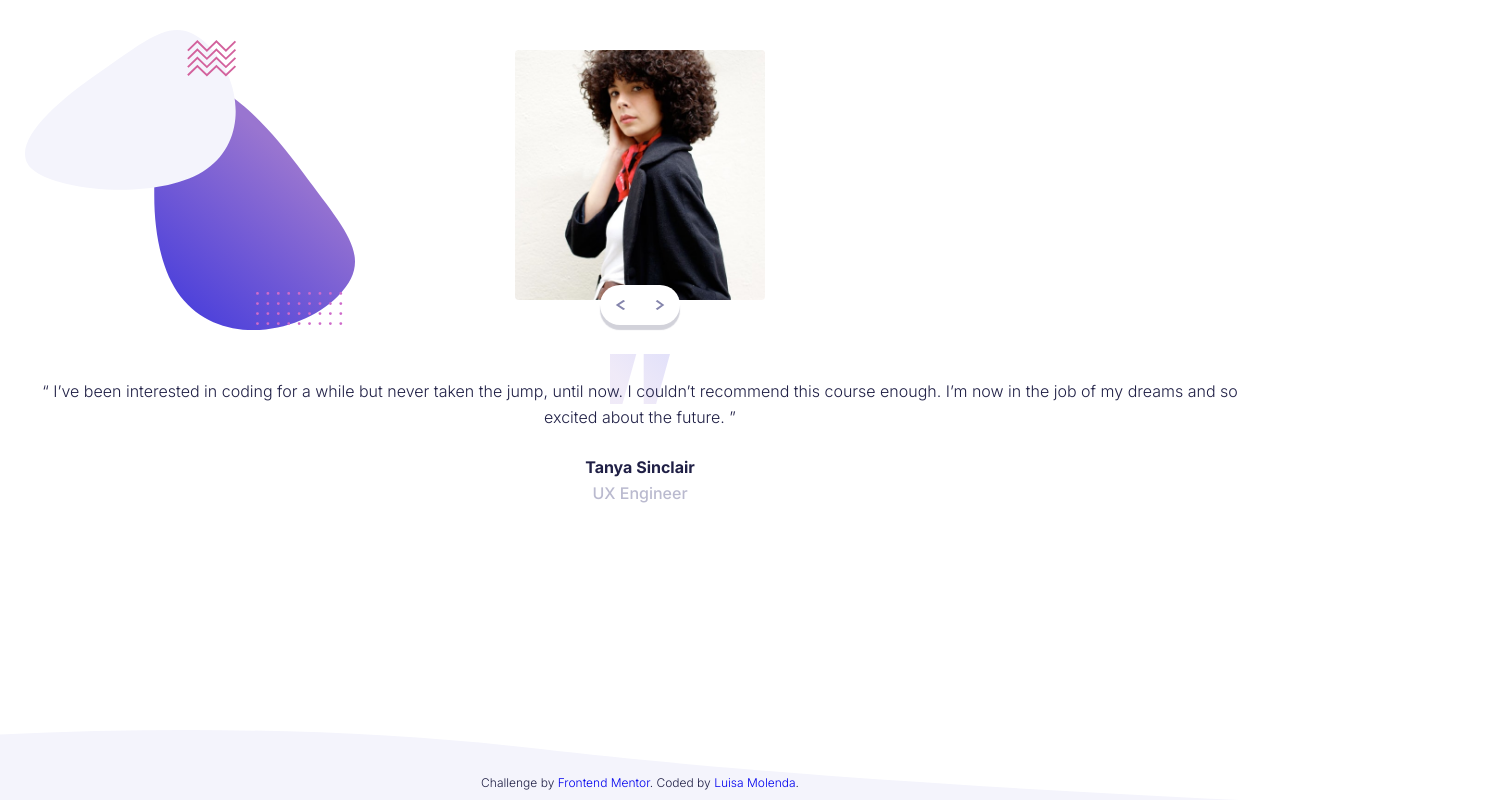
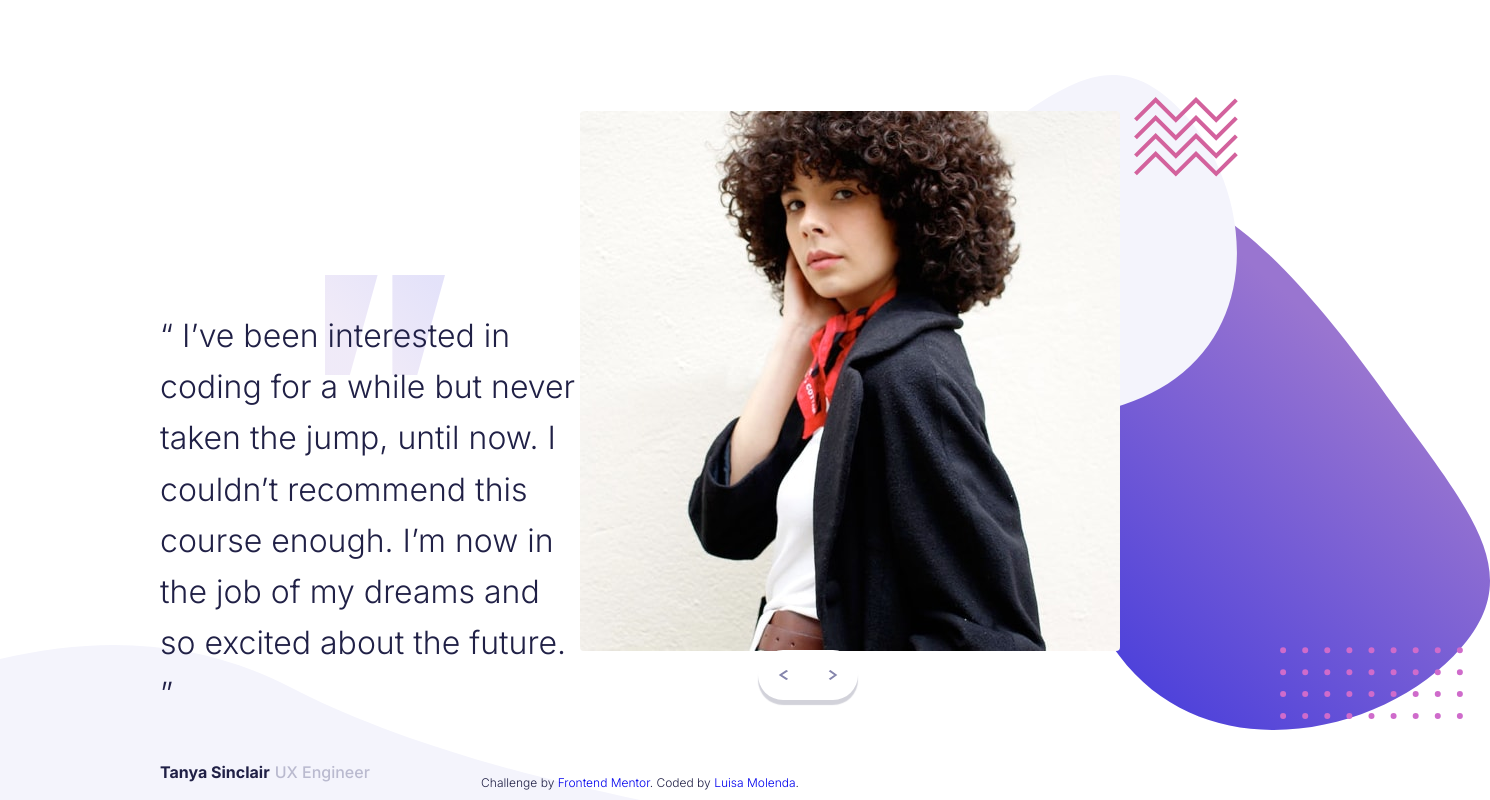
Before and after one commit to molendaluisa/coding-bootcamp-testimonials-slider-master, a React (Create React App) app: page / in a window 1280 px wide. Shown: the top 800 px of the page, 1490 px wide, since content can reach past the window. Built offline with nearby package versions, Linux system fonts and the light colour scheme.

Commit message:
desktop part 1 added

```diff
--- a/src/App.css
+++ b/src/App.css
@@ -1,4 +1,9 @@
 @import url("https://fonts.googleapis.com/css2?family=Inter:wght@300;500;700&display=swap");
+.App {
+  margin: 0;
+  padding: 0;
+}
+
 .App body {
   margin: 0;
   padding: 0;
@@ -18,20 +23,10 @@
   height: 100vh;
 }
 
-.App .testimonial .testimonial-photo .bg-img {
-  width: 330px;
-  height: 300px;
-  position: absolute;
-  top: 30px;
-  left: 25px;
-  z-index: -1;
-}
-
-.App .testimonial .testimonial-photo-user {
+.App .testimonial-photo-user {
   height: 250px;
   width: 250px;
-  margin-top: 50px;
-  margin-bottom: 50px;
+  margin: 50px 0;
   border-radius: 4px;
 }
 
@@ -39,14 +34,14 @@
   height: 40px;
   width: 80px;
   border-radius: 100px;
+  display: block;
+  margin: 0 auto;
   -webkit-box-shadow: 0 5px 1px rgba(32, 32, 70, 0.2);
           box-shadow: 0 5px 1px rgba(32, 32, 70, 0.2);
   position: absolute;
-  top: 285px;
+  top: 280px;
+  left: 140px;
   background-color: white;
-  display: -webkit-box;
-  display: -ms-flexbox;
-  display: flex;
 }
 
 .App .testimonial .btn button {
@@ -60,7 +55,7 @@
   outline: none;
 }
 
-.App .testimonial .btn .svg {
+.App .testimonial .btn .icon {
   width: 10px;
   height: 10px;
   margin: 0;
@@ -72,40 +67,49 @@
   margin: 0 35px;
 }
 
-.App .testimonial-info .patternQuotes {
+.App .testimonial-quote {
+  font-weight: 300;
+  color: #202046;
+  font-size: 16px;
+  margin-bottom: 25px;
+}
+
+.App .testimonial-quote p {
+  margin: 0;
+}
+
+.App .testimonial-name {
+  font-weight: 700;
+  color: #202046;
+}
+
+.App .testimonial-job {
+  font-weight: 500;
+  color: #babacf;
+  margin-bottom: 25px;
+}
+
+.App .pattern-bg-img {
+  width: 330px;
+  height: 300px;
+  position: absolute;
+  top: 30px;
+  left: 25px;
+  z-index: -1;
+}
+
+.App .pattern-quotes {
   height: 25px;
 }
 
-.App .testimonial-info .patternQuotes .patternQuotes-img {
+.App .pattern-quotes-img {
   width: 60px;
   height: 50px;
   margin: 0;
   z-index: -1;
 }
 
-.App .testimonial-info .testimonial-quote {
-  font-weight: 300;
-  color: #202046;
-  font-size: 16px;
-  margin-bottom: 25px;
-}
-
-.App .testimonial-info .testimonial-quote p {
-  margin: 0;
-}
-
-.App .testimonial-info .testimonial-name {
-  font-weight: 700;
-  color: #202046;
-}
-
-.App .testimonial-info .testimonial-job {
-  font-weight: 500;
-  color: #babacf;
-  margin-bottom: 25px;
-}
-
-.App .patternCurve-img {
+.App .pattern-curve-img {
   width: 100%;
   height: 70px;
   position: absolute;
@@ -126,4 +130,85 @@
 .App .attribution a {
   text-decoration: none;
 }
+
+@media (min-width: 1200px) {
+  .App .container {
+    display: block;
+    margin: 0 auto;
+  }
+  .App .testimonial {
+    width: 100vw;
+    height: 100vh;
+    -webkit-box-orient: horizontal;
+    -webkit-box-direction: reverse;
+        -ms-flex-direction: row-reverse;
+            flex-direction: row-reverse;
+    -webkit-box-pack: center;
+        -ms-flex-pack: center;
+            justify-content: center;
+    -webkit-box-align: center;
+        -ms-flex-align: center;
+            align-items: center;
+  }
+  .App .testimonial-photo-user {
+    height: 540px;
+    width: 540px;
+    margin: 110px 160px 145px 0;
+    border-radius: 4px;
+    position: relative;
+  }
+  .App .testimonial .btn {
+    height: 50px;
+    width: 100px;
+    border-radius: 200px;
+    top: 650px;
+    right: -195px;
+  }
+  .App .testimonial .btn button {
+    width: 50px;
+    height: 50px;
+  }
+  .App .testimonial .icon {
+    width: 20px;
+    height: 20px;
+  }
+  .App .testimonial-info {
+    text-align: left;
+    margin: 280px 0 230px 160px;
+    width: 625px;
+    height: 280px;
+  }
+  .App .testimonial-label {
+    display: -webkit-box;
+    display: -ms-flexbox;
+    display: flex;
+    margin-top: 40px;
+  }
+  .App .testimonial-name {
+    margin-right: 5px;
+  }
+  .App .testimonial-quote {
+    font-size: 32px;
+  }
+  .App .pattern-bg-img {
+    width: 700px;
+    height: 655px;
+    position: absolute;
+    top: 75px;
+    left: 790px;
+  }
+  .App .pattern-quotes-img {
+    width: 120px;
+    height: 100px;
+    margin: 0;
+    position: absolute;
+    left: 325px;
+    top: 275px;
+  }
+  .App .pattern-curve-img {
+    width: 50%;
+    height: 155px;
+    left: 0;
+  }
+}
 /*# sourceMappingURL=App.css.map */
--- a/src/App.js
+++ b/src/App.js
@@ -31,34 +31,40 @@ function App() {
   return (
     <div className="App">
       <body>
+        <div className="container">
           <div className="testimonial">
             <div className="testimonial-photo">
-            <img src={patternBg} alt="" className="bg-img" />
+              <img src={patternBg} alt="" className="pattern-bg-img" />
               <img src={user.photo} alt={user.name} className="testimonial-photo-user" />
-          </div>
+
               <div className="btn">
                 <button onClick={() => setUser(tanya)}>
-              <img src={iconPrev} alt="Previous" className="svg" />
+                  <img src={iconPrev} alt="Previous" className="icon" />
                 </button>
                 <button onClick={() => setUser(john)}>
-              <img src={iconNext} alt="Next" className="svg" />
+                  <img src={iconNext} alt="Next" className="icon" />
                 </button>
+              </div>
 
             </div>
+
+
             <div className="testimonial-info">
-            <div className="patternQuotes">
-              <img src={patternQuotes} alt="" className="patternQuotes-img" />
+              <div className="pattern-quotes">
+                <img src={patternQuotes} alt="" className="pattern-quotes-img" />
               </div>
               <div className="testimonial-quote">
                 <p>
                   {user.quote}
                 </p>
               </div>
+              <div className="testimonial-label">
                 <div className="testimonial-name">
                   {user.name}
                 </div>
                 <div className="testimonial-job">
                   {user.job}
+                </div>
               </div>
             </div>
           </div>
@@ -68,11 +74,11 @@ function App() {
           Coded by <a href="https://github.com/molendaluisa">Luisa Molenda</a>.
         </div>
 
-        <div className="patternCurve">
-        <img src={patternCurve} alt="" className="patternCurve-img" />
+          <div className="pattern-curve">
+            <img src={patternCurve} alt="" className="pattern-curve-img" />
           </div>
 
-
+        </div>
       </body>
     </div>
   );
--- a/src/App.scss
+++ b/src/App.scss
@@ -1,6 +1,8 @@
 @import "./variables";
 
 .App {
+  margin: 0;
+  padding: 0;
   body {
     margin: 0;
     padding: 0;
@@ -12,21 +14,11 @@
     align-items: center;
     height: 100vh;
 
-    .testimonial-photo {
-      .bg-img {
-        width: 330px;
-        height: 300px;
-        position: absolute;
-        top: 30px;
-        left: 25px;
-        z-index: -1;
-      }
-
+    &-photo {
       &-user {
         height: 250px;
         width: 250px;
-        margin-top: 50px;
-        margin-bottom: 50px;
+        margin: 50px 0;
         border-radius: 4px;
       }
     }
@@ -35,11 +27,13 @@
       height: 40px;
       width: 80px;
       border-radius: 100px;
+      display: block;
+      margin: 0 auto;
       box-shadow: 0 5px 1px rgba($color: #202046, $alpha: 0.2);
       position: absolute;
-      top: 285px;
+      top: 280px;
+      left: 140px;
       background-color: white;
-      display: flex;
 
       button {
         background-color: transparent;
@@ -51,30 +45,18 @@
           outline: none;
         }
       }
-      .svg {
+      .icon {
         width: 10px;
         height: 10px;
         margin: 0;
       }
     }
-  }
-
-  .testimonial-info {
+    &-info {
       text-align: center;
       line-height: 1.6;
       margin: 0 35px;
-
-    .patternQuotes {
-      height: 25px;
-      .patternQuotes-img {
-        width: 60px;
-        height: 50px;
-        margin: 0;
-        z-index: -1;
     }
-    }
-
-    .testimonial-quote {
+    &-quote {
       font-weight: $light-weight;
       color: $dark-blue;
       font-size: 16px;
@@ -83,17 +65,35 @@
         margin: 0;
       }
     }
-    .testimonial-name {
+    &-name {
       font-weight: $heavy-weight;
       color: $dark-blue;
     }
-    .testimonial-job {
+    &-job {
       font-weight: $medium-weight;
       color: $grayish-blue;
       margin-bottom: 25px;
     }
   }
-  .patternCurve {
+  .pattern {
+    &-bg-img {
+      width: 330px;
+      height: 300px;
+      position: absolute;
+      top: 30px;
+      left: 25px;
+      z-index: -1;
+    }
+    &-quotes {
+      height: 25px;
+      &-img {
+        width: 60px;
+        height: 50px;
+        margin: 0;
+        z-index: -1;
+      }
+    }
+    &-curve {
       &-img {
         width: 100%;
         height: 70px;
@@ -101,6 +101,7 @@
         bottom: 0;
         left: -40px;
         z-index: -1;
+      }
     }
   }
 
@@ -116,4 +117,93 @@
       text-decoration: none;
     }
   }
+
+  @media (min-width: 1200px) {
+    .container {
+      display: block;
+      margin: 0 auto;
     }
+
+    .testimonial {
+      width: 100vw;
+      height: 100vh;
+      flex-direction: row-reverse;
+      justify-content: center;
+      align-items: center;
+
+      &-photo {
+        &-user {
+          height: 540px;
+          width: 540px;
+          margin: 110px 160px 145px 0;
+          border-radius: 4px;
+          position: relative;
+        }
+      }
+
+      .btn {
+        height: 50px;
+        width: 100px;
+        border-radius: 200px;
+        top: 650px;
+        right: -195px;
+
+        button {
+          width: 50px;
+          height: 50px;
+        }
+      }
+      .icon {
+        width: 20px;
+        height: 20px;
+      }
+
+      &-info {
+        text-align: left;
+        margin: 280px 0 230px 160px;
+        width: 625px;
+        height: 280px;
+      }
+      &-label {
+        display: flex;
+        margin-top: 40px;
+      }
+      &-name {
+        margin-right: 5px;
+      }
+
+      &-quote {
+        font-size: $text-size;
+      }
+    }
+
+
+
+    .pattern {
+      &-bg-img {
+        width: 700px;
+        height: 655px;
+        position: absolute;
+        top: 75px;
+        left: 790px;
+      }
+      &-quotes {
+        &-img {
+          width: 120px;
+          height: 100px;
+          margin: 0;
+          position: absolute;
+          left: 325px;
+          top: 275px;
+        }
+      }
+      &-curve {
+        &-img {
+          width: 50%;
+          height: 155px;
+          left: 0;
+        }
+      }
+    }
+  }
+}
```
Also changed, not shown: 1 other file (tests, documents, lock files or other folders). Lines whose indentation alone changed are shown as unchanged.
